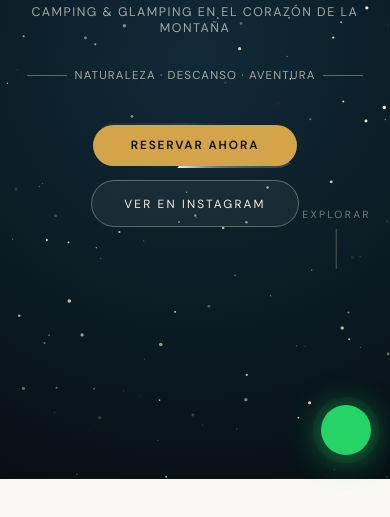
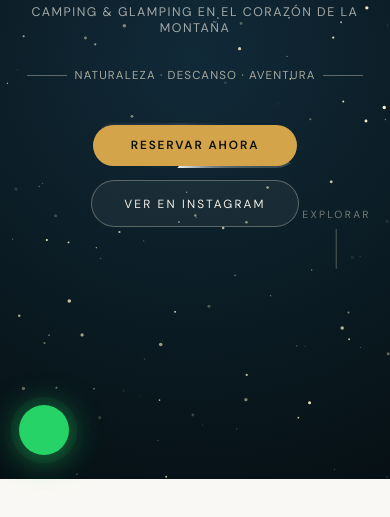
Before and after one commit to alamantriun/GlampingGramalote, a plain HTML site: page index.html in a window 390 px wide. Shown: the part 365-882 px from the top of the page. Drawn offline with nearby package versions, Linux system fonts and the light colour scheme; a web font is replaced by a local one.

Commit message:
Move float-wa to the left on mobile

```diff
--- a/index.html
+++ b/index.html
@@ -427,7 +427,7 @@
     footer { padding: 3rem 1.2rem 2rem; }
     .footer-top { grid-template-columns: 1fr; gap: 2rem; }
     .footer-bottom { flex-direction: column; text-align: center; }
-    .float-wa { width: 50px; height: 50px; bottom: 1.5rem; right: 1.2rem; font-size: 1.3rem; }
+    .float-wa { width: 50px; height: 50px; bottom: 1.5rem; left: 1.2rem; right: auto; font-size: 1.3rem; }
     #back-top { bottom: 4.5rem; right: 1.3rem; width: 36px; height: 36px; }
     #lightbox-prev, #lightbox-next { width: 40px; height: 40px; font-size: 1.2rem; }
     #lightbox-prev { left: 0.8rem; }
```
